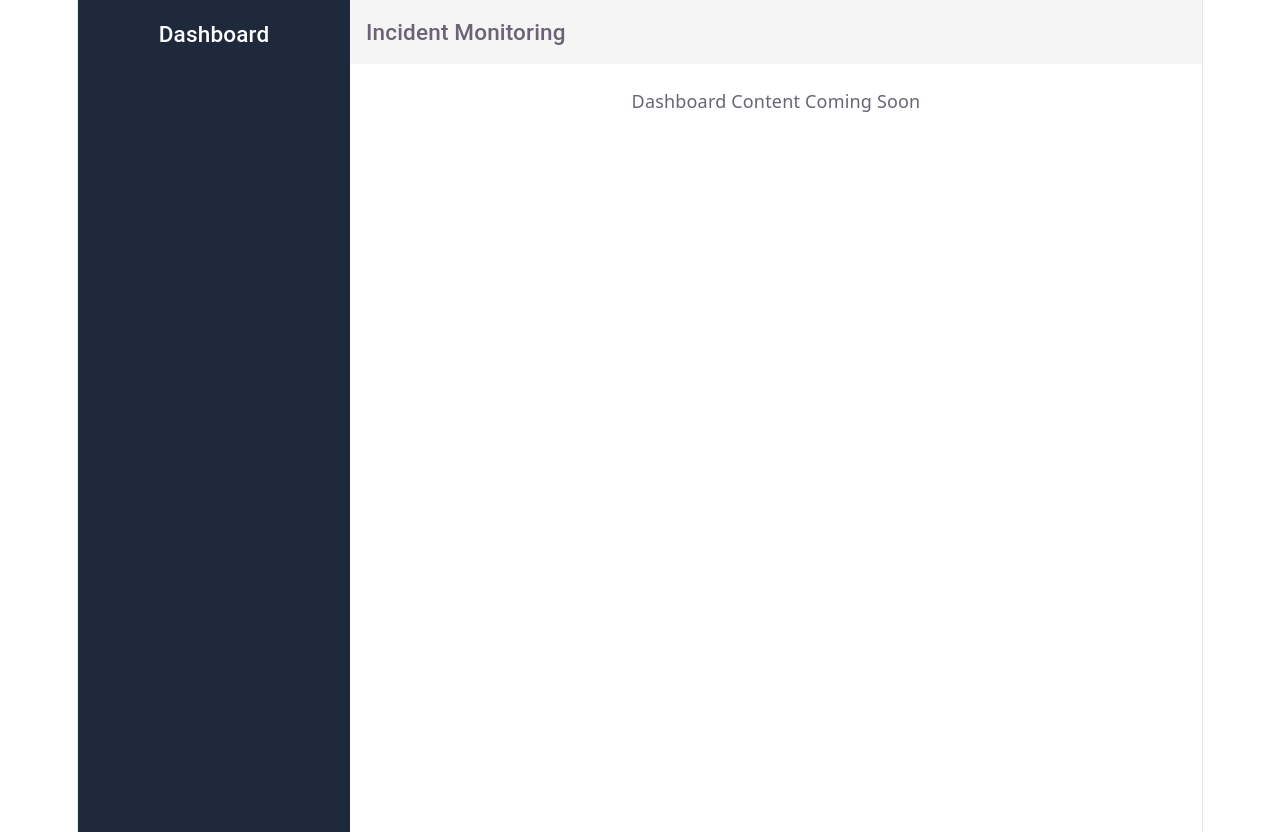
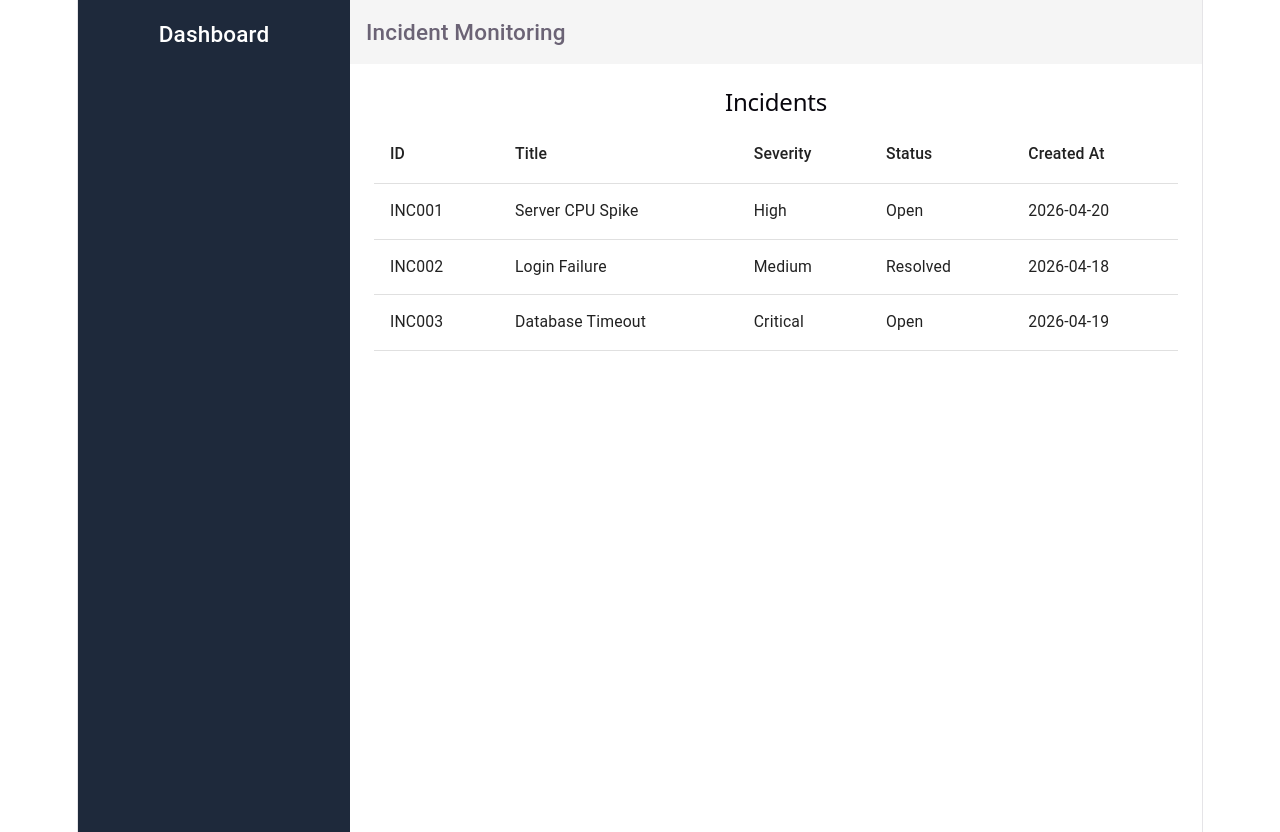
Before and after one commit to Pratikshya-N/react-dashboard-app, a React (Vite) app: page / in a window 1280 px wide. Built offline with nearby package versions, Linux system fonts and the light colour scheme.

Commit message:
feat: add incident table with mock API simulation

```diff
--- /dev/null
+++ b/src/components/IncidentTable/IncidentTable.tsx
@@ -0,0 +1,31 @@
+import { Table, TableBody, TableCell, TableHead, TableRow } from "@mui/material";
+
+const IncidentTable = ({ data }: any) => {
+  return (
+    <Table>
+      <TableHead>
+        <TableRow>
+          <TableCell>ID</TableCell>
+          <TableCell>Title</TableCell>
+          <TableCell>Severity</TableCell>
+          <TableCell>Status</TableCell>
+          <TableCell>Created At</TableCell>
+        </TableRow>
+      </TableHead>
+
+      <TableBody>
+        {data.map((item: any) => (
+          <TableRow key={item.id}>
+            <TableCell>{item.id}</TableCell>
+            <TableCell>{item.title}</TableCell>
+            <TableCell>{item.severity}</TableCell>
+            <TableCell>{item.status}</TableCell>
+            <TableCell>{item.createdAt}</TableCell>
+          </TableRow>
+        ))}
+      </TableBody>
+    </Table>
+  );
+};
+
+export default IncidentTable;
--- /dev/null
+++ b/src/constants/mockData.ts
@@ -0,0 +1,23 @@
+export const incidents = [
+  {
+    id: "INC001",
+    title: "Server CPU Spike",
+    severity: "High",
+    status: "Open",
+    createdAt: "2026-04-20",
+  },
+  {
+    id: "INC002",
+    title: "Login Failure",
+    severity: "Medium",
+    status: "Resolved",
+    createdAt: "2026-04-18",
+  },
+  {
+    id: "INC003",
+    title: "Database Timeout",
+    severity: "Critical",
+    status: "Open",
+    createdAt: "2026-04-19",
+  },
+];
--- a/src/pages/Dashboard/Dashboard.tsx
+++ b/src/pages/Dashboard/Dashboard.tsx
@@ -1,5 +1,29 @@
+import { useEffect, useState } from "react";
+import IncidentTable from "../../components/IncidentTable/IncidentTable";
+import { fetchIncidents } from "../../services/incidentService";
+
 const Dashboard = () => {
-  return <div>Dashboard Content Coming Soon</div>;
+    const [data, setData] = useState<any[]>([]);
+    const [loading, setLoading] = useState(true);
+
+    useEffect(() => {
+        const loadData = async () => {
+            const res: any = await fetchIncidents();
+            setData(res);
+            setLoading(false);
+        };
+
+        loadData();
+    }, []);
+
+    if (loading) return <div>Loading...</div>;
+
+    return (
+        <div>
+            <h2>Incidents</h2>
+            <IncidentTable data={data} />
+        </div>
+    );
 };
 
 export default Dashboard;
--- /dev/null
+++ b/src/services/incidentService.ts
@@ -0,0 +1,9 @@
+import { incidents } from "../constants/mockData";
+
+export const fetchIncidents = async () => {
+  return new Promise((resolve) => {
+    setTimeout(() => {
+      resolve(incidents);
+    }, 800); // simulate API delay
+  });
+};
```
